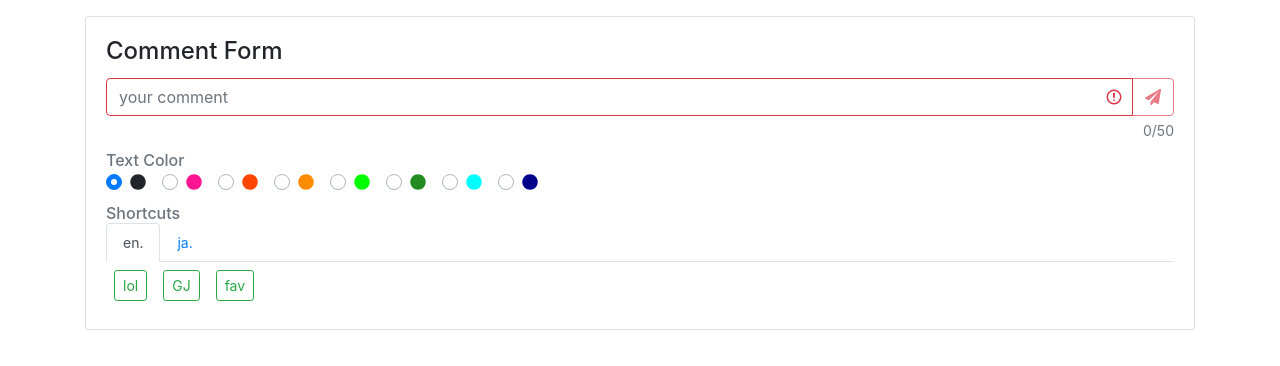
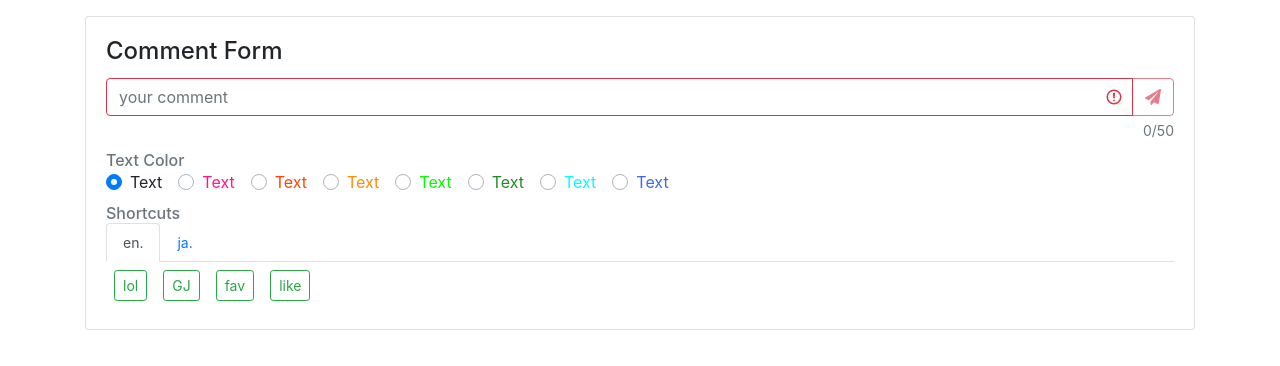
Before and after one commit to 19700101000000/go-livecomments, a Vue app in the folder vue-livecomments/: page /comment/1 in a window 1280 px wide. Shown: the top 366 px of the page. Built offline with nearby package versions, Linux system fonts and the light colour scheme; no server answers.

Commit message:
Fix comment

```diff
--- a/vue-livecomments/src/pages/Comment.vue
+++ b/vue-livecomments/src/pages/Comment.vue
@@ -49,7 +49,7 @@
                 :key="index"
                 :value="color.value"
                 :style="{color: color.value}">
-                <font-awesome-icon icon="circle"></font-awesome-icon>
+                Text
               </b-form-radio>
             </b-form-radio-group>
           </b-card-text>
@@ -93,7 +93,7 @@ export default {
         { value: 'lime'},
         { value: 'forestgreen'},
         { value: 'aqua'},
-        { value: 'darkblue'},
+        { value: 'royalblue'},
       ],
       shortcuts: [
         {
@@ -102,6 +102,7 @@ export default {
             'lol',
             'GJ',
             'fav',
+            'like',
           ],
         },
         {
```
